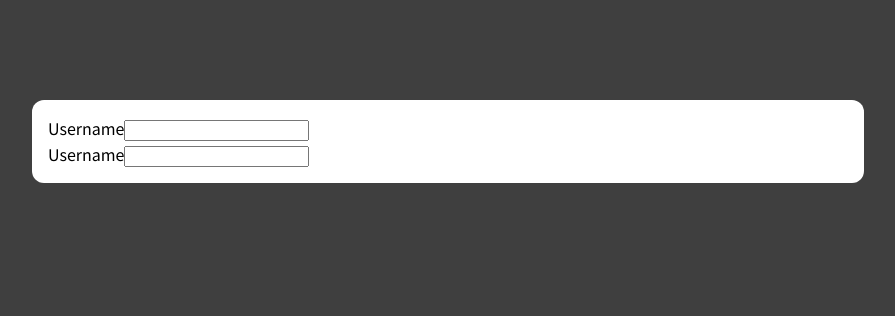
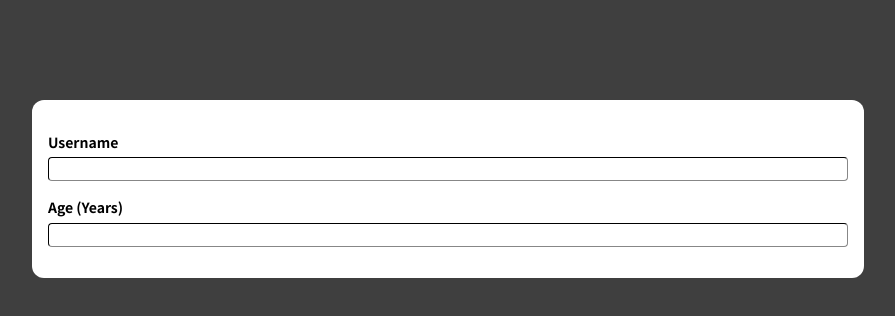
Before and after one commit to Marknjo/react-lab, a React (Create React App) app: page / in a window 1280 px wide. Shown: the top 316 px of the page, without its empty margins (192-1087 px from the left). Built offline with nearby package versions, Linux system fonts and the light colour scheme.

Commit message:
Practicals: Styling the form elements

```diff
--- a/src/App/components/AddInfo/AddUserInfoForm.js
+++ b/src/App/components/AddInfo/AddUserInfoForm.js
@@ -5,12 +5,12 @@ const AddUserInfoForm = function () {
   return (
     <Card>
       <form className={styles['form-control']}>
-        <div className="form-control__group">
+        <div className={styles['form-control__group']}>
           <label htmlFor="username">Username</label>
           <input name="username" type="text" id="username" />
         </div>
-        <div className="form-control__group">
-          <label htmlFor="age">Username</label>
+        <div className={styles['form-control__group']}>
+          <label htmlFor="age">Age (Years)</label>
           <input name="age" type="number" id="age" />
         </div>
       </form>
--- a/src/App/components/AddInfo/AddUserInfoForm.module.css
+++ b/src/App/components/AddInfo/AddUserInfoForm.module.css
@@ -0,0 +1,47 @@
+.form-control {
+  display: flex;
+  flex-wrap: nowrap;
+  flex-direction: column;
+  width: 100%;
+  padding: 1.5rem 0;
+}
+
+.form-control__group {
+  display: flex;
+  flex-wrap: nowrap;
+  flex-direction: column;
+}
+
+.form-control__group:not(:last-child) {
+  margin-bottom: 1.5rem;
+}
+
+.form-control__group label {
+  font-size: 1.4rem;
+  font-weight: 600;
+  padding-bottom: 0.4rem;
+}
+
+.form-control__group input[type='text'],
+.form-control__group input[type='number'] {
+  height: 2.4rem;
+  padding: 0.2rem 0.5rem;
+  border-radius: 0.4rem;
+  outline: none;
+  border-color: #333;
+  border-width: 1px;
+}
+
+.form-control__group input[type='text']:hover,
+.form-control__group input[type='text']:visited,
+.form-control__group input[type='number']:hover,
+.form-control__group input[type='number']:visited {
+  outline: none;
+  border-color: #350535;
+  border-width: 2px;
+}
+
+.form-control__group input[type='text']:active {
+  outline: none;
+  border-color: #350535;
+}
```
